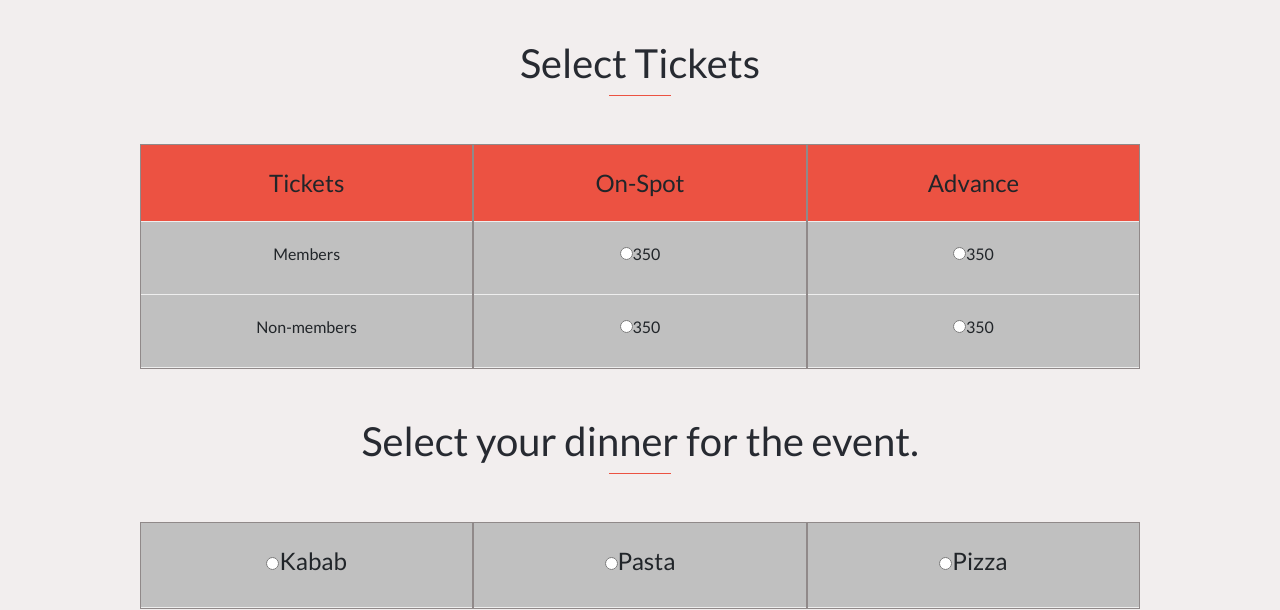
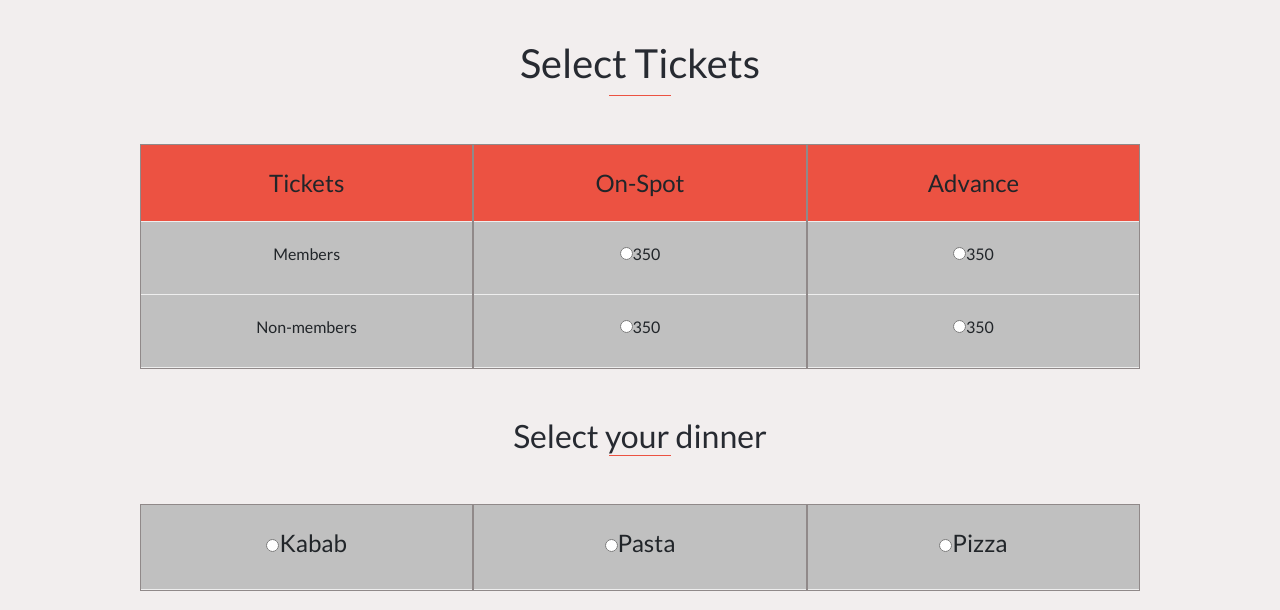
Before and after one commit to jrai0792/concerts-page, a website: page tickets.html in a window 1280 px wide. Shown: the part 191-801 px from the top of the page. Drawn offline with nearby package versions, Linux system fonts and the light colour scheme.

Commit message:
Changes as per the TSE recommendation.

```diff
--- a/tickets.html
+++ b/tickets.html
@@ -92,9 +92,8 @@
                 </div>
             </div>
         </section>
-
         <section class="main-ticket">
-            <h1 class="text-center pt-5 dark">Select your dinner for the event.</h1>
+            <h2 class="text-center pt-5 dark">Select your dinner</h2>
             <div class="underline mb-5"></div>
             <div class="tickets auto-margin flex justify-content-center">
                 <div class="ticket-pricing">
```
Also changed, not shown: README.md.
